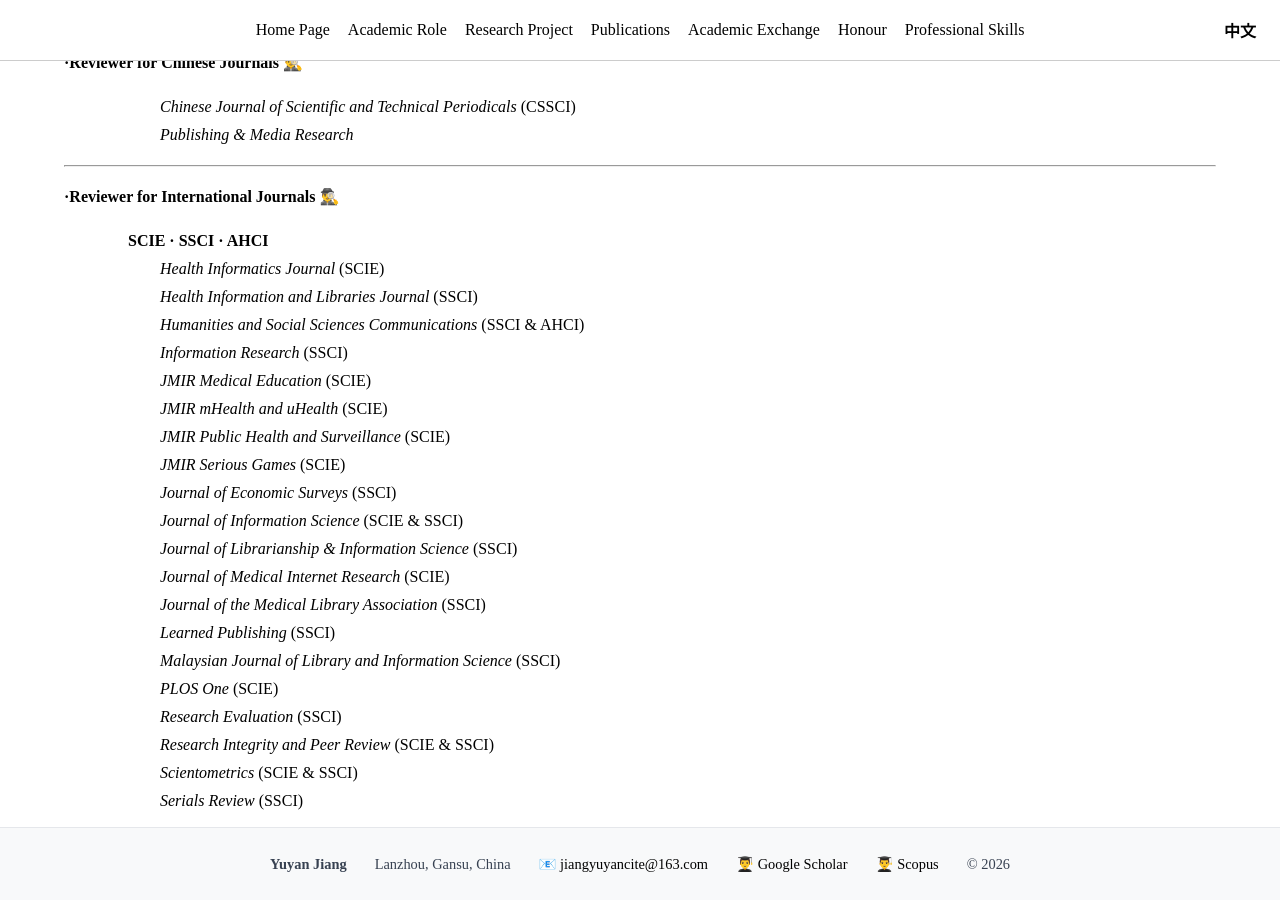
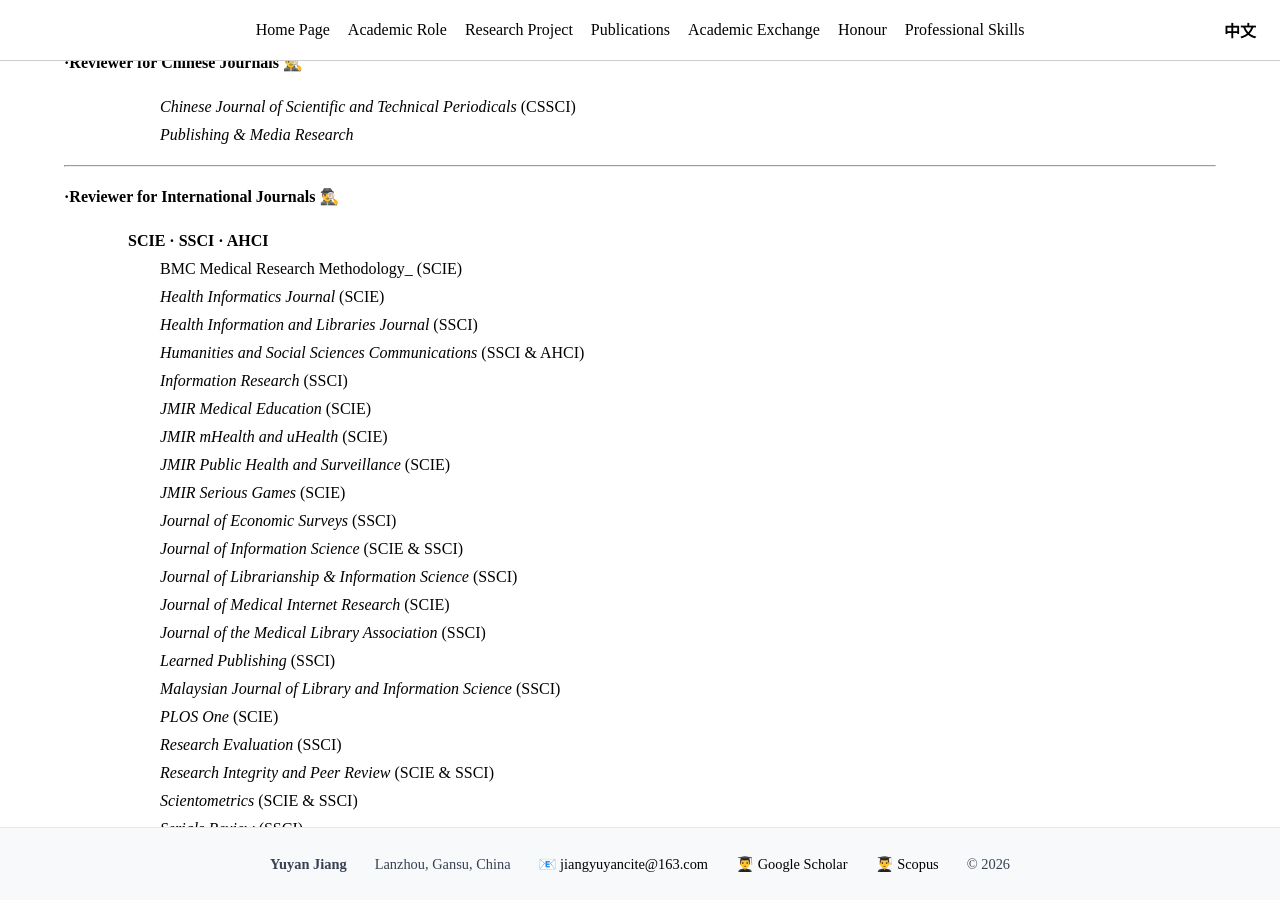
Before and after one commit to jiang-yuyan/Yuyan-Jiang-CV, a Jekyll site: the page built from role/roles.md, in a window 1280 px wide and 900 px high, scrolled down 469 px. Built offline with Jekyll 4.4.1, drawn with Linux system fonts in a browser that asks for light colours.

Commit message:
Update roles.md

```diff
--- a/role/roles.md
+++ b/role/roles.md
@@ -31,6 +31,7 @@ __·Reviewer for Chinese Journals__ 🕵️‍♂️
 __·Reviewer for International Journals__ 🕵️‍♂️
 
 &#8195;&#8195;&#8195;&#8195;**SCIE · SSCI · AHCI**
+&#8195;&#8195;&#8195;&#8195;&#8195;&#8195;BMC Medical Research Methodology_ (SCIE)
 &#8195;&#8195;&#8195;&#8195;&#8195;&#8195;_Health Informatics Journal_ (SCIE)
 &#8195;&#8195;&#8195;&#8195;&#8195;&#8195;_Health Information and Libraries Journal_ (SSCI)
 &#8195;&#8195;&#8195;&#8195;&#8195;&#8195;_Humanities and Social Sciences Communications_ (SSCI & AHCI)
```
